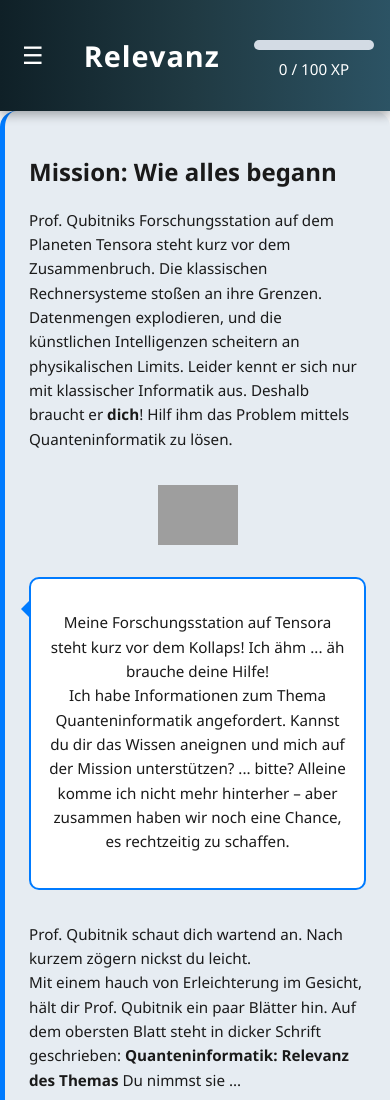
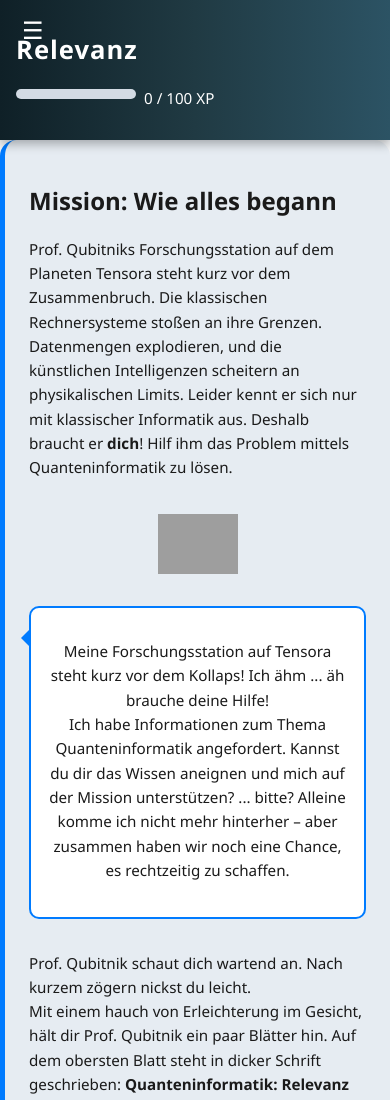
Before and after one commit to nadine-koch/QuBit, a website with bundled scripts: page chapters/chapter0.html in a window 390 px wide. Shown: the top 1100 px of the page. Built offline with nearby package versions, Linux system fonts and the light colour scheme; grey boxes are pictures that could not be loaded.

Commit message:
Add display styling for devices with max-width: 480 px

```diff
--- a/styles.css
+++ b/styles.css
@@ -660,3 +660,30 @@ p {
         line-height: 1.6;
     }
 }
+
+@media (max-width: 480px) {
+    header {
+        flex-direction: column;
+        align-items: flex-start;
+        gap: 0.8rem;
+    }
+
+    .progress-header {
+        width: 100%;
+        justify-content: flex-start;
+        display: flex;
+        gap: 0.5rem;
+    }
+
+    header h1 {
+        font-size: 1.6rem;
+        text-align: left;
+        width: 100%;
+    }
+
+    .burger {
+        position: absolute;
+        left: 1rem;
+        top: 1rem;
+    }
+}
```
